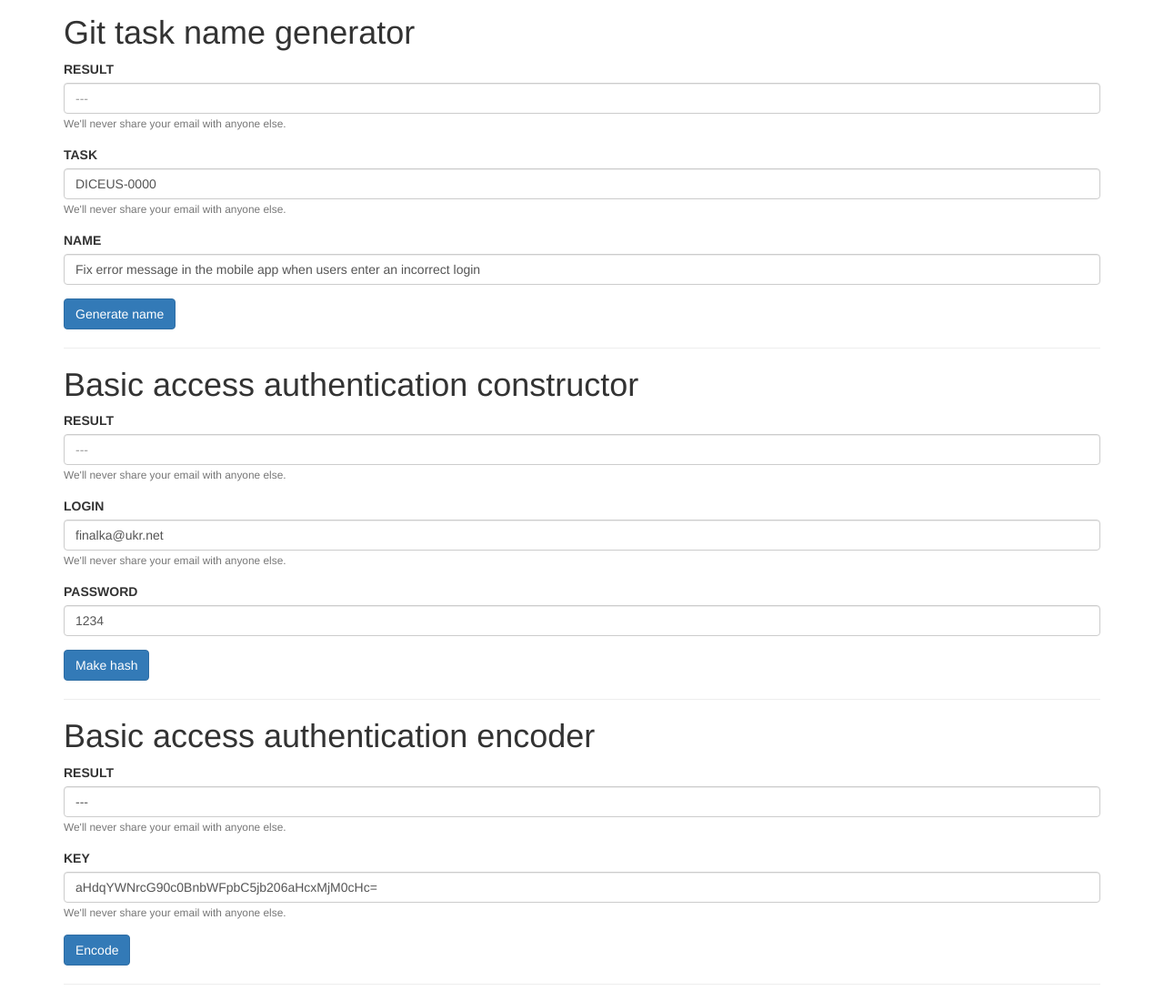
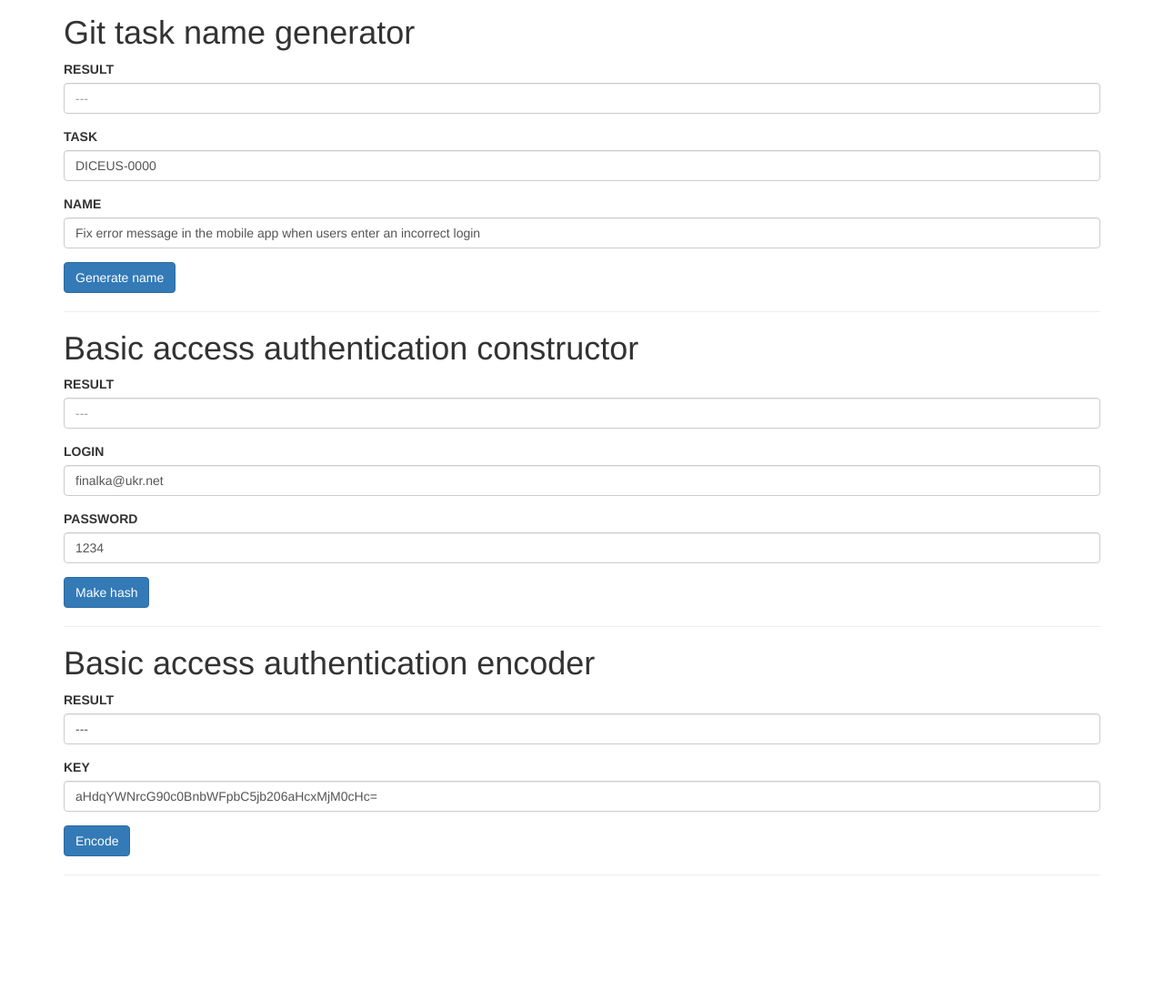
Before and after one commit to Hammer2900/Hammer2900.github.io, a plain HTML site: page index.html in a window 1280 px wide. Shown: the part 80-1180 px from the top of the page at 91% size. After the commit the page ends 1062 px from the top, so only its background shows below. Drawn offline with nearby package versions, Linux system fonts and the light colour scheme.

Commit message:
remove small tag

```diff
--- a/index.html
+++ b/index.html
@@ -63,12 +63,10 @@
             <div class="form-group">
                 <label for="exampleInputEmail1">RESULT</label>
                 <input type="text" class="form-control" v-model="diceus_result" placeholder="---">
-                <small id="emailHelp" class="form-text text-muted">We'll never share your email with anyone else.</small>
             </div>
             <div class="form-group">
                 <label for="exampleInputEmail1">TASK</label>
                 <input type="text" class="form-control" v-model="diceus_name" aria-describedby="emailHelp" placeholder="Enter email">
-                <small id="emailHelp" class="form-text text-muted">We'll never share your email with anyone else.</small>
             </div>
             <div class="form-group">
                 <label for="exampleInputPassword1">NAME</label>
@@ -83,12 +81,10 @@
             <div class="form-group">
                 <label for="exampleInputEmail1">RESULT</label>
                 <input type="text" class="form-control" v-model="btoa_result" placeholder="---">
-                <small id="emailHelp" class="form-text text-muted">We'll never share your email with anyone else.</small>
             </div>
             <div class="form-group">
                 <label for="exampleInputEmail1">LOGIN</label>
                 <input type="text" class="form-control" v-model="btoa_login" id="exampleInputEmail1" aria-describedby="emailHelp" placeholder="Enter email">
-                <small id="emailHelp" class="form-text text-muted">We'll never share your email with anyone else.</small>
             </div>
             <div class="form-group">
                 <label for="exampleInputPassword1">PASSWORD</label>
@@ -103,12 +99,10 @@
             <div class="form-group">
                 <label for="exampleInputEmail1">RESULT</label>
                 <input type="text" class="form-control" v-model="result_to_encode" placeholder="---">
-                <small id="emailHelp" class="form-text text-muted">We'll never share your email with anyone else.</small>
             </div>
             <div class="form-group">
                 <label for="exampleInputEmail1">KEY</label>
                 <input type="text" class="form-control" v-model="hash_to_encode" placeholder="Enter email">
-                <small id="emailHelp" class="form-text text-muted">We'll never share your email with anyone else.</small>
             </div>
             <button type="submit" @click="encode_hash" class="btn btn-primary">Encode</button>
         </div>
```
